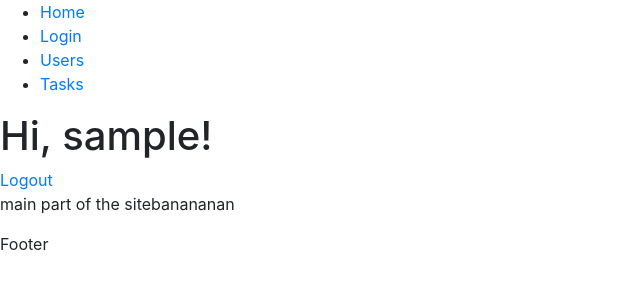
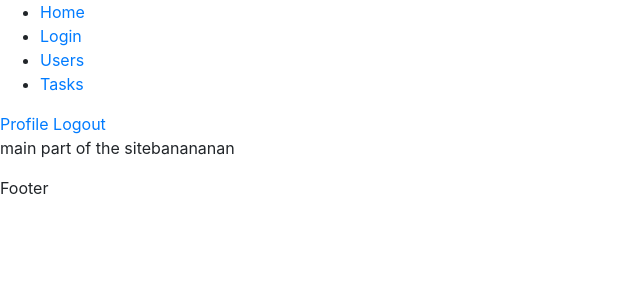
Before and after one commit to Vesemi/flaskProject1, a Flask app: page / in a window 1280 px wide. Shown: the top 300 px of the page, without its empty margins (0-640 px from the left). Run offline with Flask 2, Linux system fonts and the light colour scheme; the visitor is signed in with stand-in values (Sample User, id 1); data comes from the database, SQL or seed files in the repository.

Commit message:
added link for profile in navigation template

```diff
--- a/templates/nav.html
+++ b/templates/nav.html
@@ -8,7 +8,7 @@
         {% if current_user.is_anonymous %}
         <a href="{{ url_for('login') }}">Login</a>
         {% else %}
-            <h1>Hi, {{ current_user.username }}! </h1>
+      <a href="{{ url_for('user', username=current_user.username) }}">Profile</a>
         <a href="{{ url_for('logout') }}">Logout</a>
 
         {% endif %}
```
